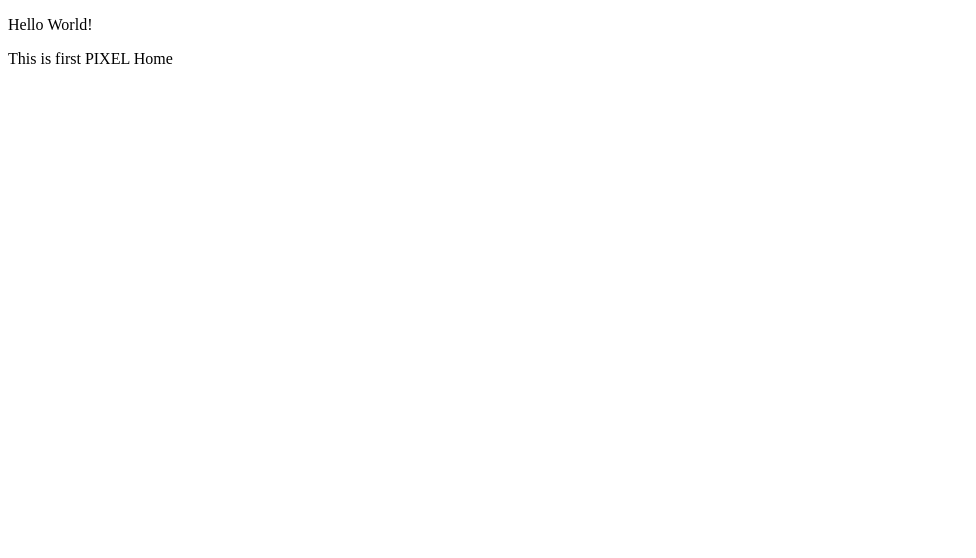
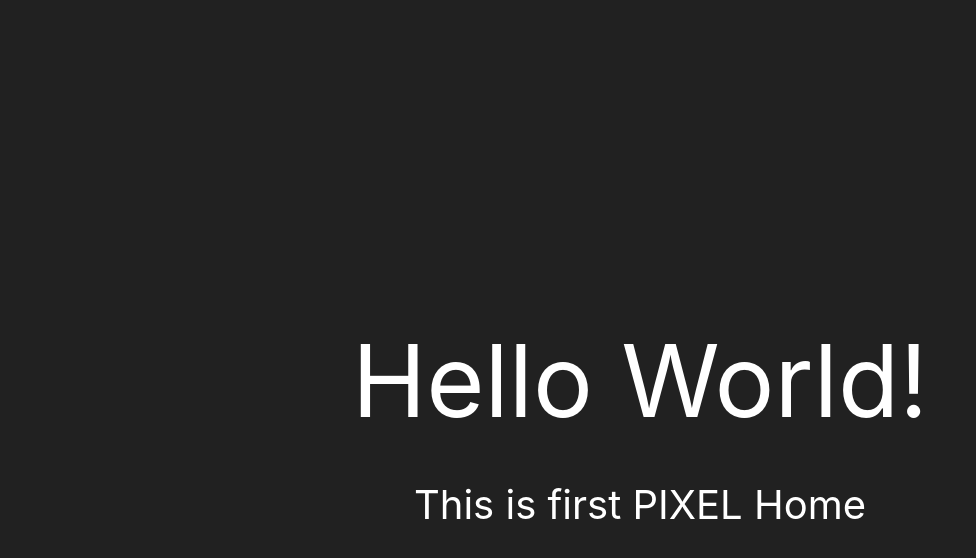
Before and after one commit to HW0810/Pixel, a plain HTML site: page soon.html in a window 1280 px wide. Shown: the whole page, without its empty margins (0-976 px from the left). Drawn offline with Linux system fonts and the light colour scheme; the site is published under a folder, as on GitHub Pages, so addresses that start at the root find nothing; a web font is replaced by a local one.

Commit message:
Update soon.html

```diff
--- a/soon.html
+++ b/soon.html
@@ -5,7 +5,7 @@
         <meta name="viewport" content="width=device-width, initial-scale=1">
         <meta http-equiv="X-UA-Compatible" content="IE=edge">
         <meta name="viewport" content="width=device-width, initial-scale=1.0">
-        <link rel="stylesheet" href="/soon.css">
+        <link rel="stylesheet" href="soon.css">
         <title>TEAM PIXEL</title>
     </head>
     <body>
```
